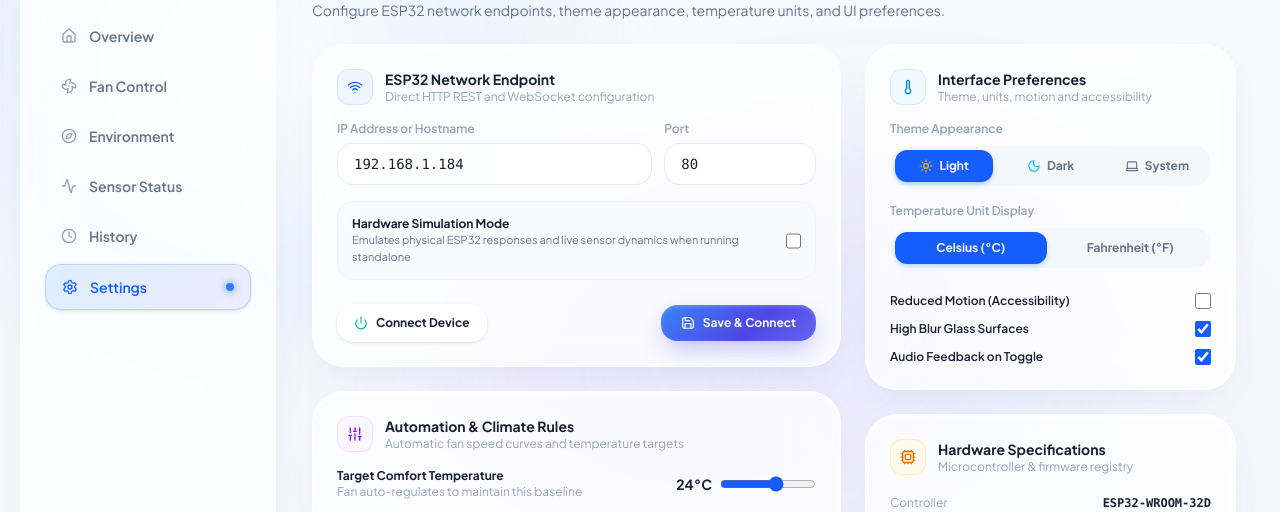
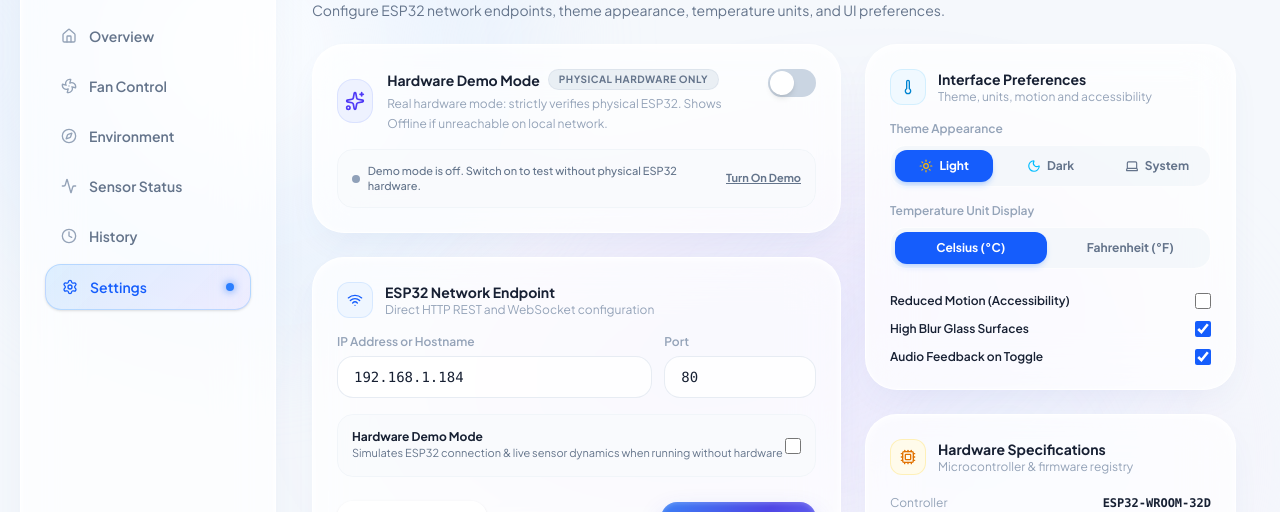
Before and after one commit to sanjayV1405/fann, a React (Vite) app: page / in a window 1280 px wide. Both pictures are taken after a click on the button "Settings". Shown: the part 146-658 px from the top of the page. Built offline with nearby package versions, Linux system fonts and the light colour scheme; no server answers.

Commit message:
Add Hardware Demo Mode toggle in Settings with simulated ESP32 live telemetry

```diff
--- a/src/context/HardwareContext.tsx
+++ b/src/context/HardwareContext.tsx
@@ -37,6 +37,11 @@ interface HardwareContextType {
   themeMode: import('../types').ThemeMode;
   setThemeMode: (mode: import('../types').ThemeMode) => void;
   toggleTheme: () => void;
+
+  // Demo Mode
+  demoMode: boolean;
+  setDemoMode: (enabled: boolean) => Promise<void>;
+  toggleDemoMode: () => Promise<void>;
 
   // Connection
   connectionStatus: ConnectionStatus;
@@ -94,6 +99,7 @@ const defaultSettings: UserSettings = {
   soundEnabled: true,
   highGlassBlur: true,
   simulationMode: false,
+  demoMode: false,
 };
 
 const playSwitchSound = (isDark: boolean) => {
@@ -145,15 +151,25 @@ export const HardwareProvider: React.FC<{ children: React.ReactNode }> = ({ chil
   // Effective Theme ('light' | 'dark')
   const [theme, setTheme] = useState<'light' | 'dark'>('light');
 
-  // Settings (simulationMode is false by default so it never fakes connection)
+  // Demo Mode state
+  const [demoMode, setDemoModeState] = useState<boolean>(() => {
+    try {
+      return localStorage.getItem('airloop_demo_mode') === 'true';
+    } catch {
+      return false;
+    }
+  });
+
+  // Settings
   const [settings, setSettings] = useState<UserSettings>(() => {
     try {
       const saved = localStorage.getItem('airloop_settings');
+      const isDemo = localStorage.getItem('airloop_demo_mode') === 'true';
       if (saved) {
         const parsed = JSON.parse(saved);
-        return { ...defaultSettings, ...parsed, simulationMode: false };
+        return { ...defaultSettings, ...parsed, simulationMode: isDemo, demoMode: isDemo };
       }
-      return defaultSettings;
+      return { ...defaultSettings, simulationMode: isDemo, demoMode: isDemo };
     } catch {
       return defaultSettings;
     }
@@ -266,11 +282,11 @@ export const HardwareProvider: React.FC<{ children: React.ReactNode }> = ({ chil
 
   // Hardware Adapter instance
   const adapter = useMemo<IHardwareAdapter>(() => {
-    if (settings.simulationMode) {
+    if (demoMode || settings.simulationMode) {
       return new SimulatedESP32Adapter();
     }
     return new RealESP32Adapter(settings.esp32Ip, settings.port);
-  }, [settings.simulationMode, settings.esp32Ip, settings.port]);
+  }, [demoMode, settings.simulationMode, settings.esp32Ip, settings.port]);
 
   const showToast = useCallback((message: string, type: ToastState['type'] = 'info', title?: string) => {
     const id = 'toast-' + Date.now() + '-' + Math.random().toString(36).slice(2, 6);
@@ -307,6 +323,71 @@ export const HardwareProvider: React.FC<{ children: React.ReactNode }> = ({ chil
     });
   }, []);
 
+  // Set Demo Mode (simulates ESP32 connection & telemetry)
+  const setDemoMode = useCallback(
+    async (enabled: boolean) => {
+      setDemoModeState(enabled);
+      updateSettings({ demoMode: enabled, simulationMode: enabled });
+      try {
+        localStorage.setItem('airloop_demo_mode', enabled ? 'true' : 'false');
+      } catch {}
+
+      if (enabled) {
+        const sim = new SimulatedESP32Adapter();
+        await sim.connect(settings.esp32Ip, settings.port);
+        setConnectionStatus('connected');
+        const data = await sim.getStatus();
+        setClimateData(data);
+        setPendingSpeed(data.fanSpeed);
+        setPendingMode(data.fanMode);
+        const simSensors = await sim.getSensors();
+        setSensors(simSensors);
+        showToast(
+          'Demo Mode Enabled: Simulating active ESP32 connection & live telemetry.',
+          'success',
+          'Demo Connected'
+        );
+        addEvent({
+          type: 'hardware',
+          severity: 'success',
+          title: 'Demo Mode Enabled',
+          description: 'Simulating connected ESP32 with active sensors.',
+        });
+      } else {
+        const real = new RealESP32Adapter(settings.esp32Ip, settings.port);
+        const isRealConnected = await real.connect(settings.esp32Ip, settings.port);
+        if (isRealConnected) {
+          setConnectionStatus('connected');
+          const data = await real.getStatus();
+          setClimateData(data);
+          setPendingSpeed(data.fanSpeed);
+          setPendingMode(data.fanMode);
+          showToast('Real ESP32 connected.', 'success', 'ESP32 Online');
+        } else {
+          setConnectionStatus('disconnected');
+          setClimateData(initialClimateData);
+          setSensors(initialSensors);
+          showToast(
+            'Demo Mode Disabled: Device is offline (no physical ESP32 detected).',
+            'info',
+            'Real Hardware Mode'
+          );
+        }
+        addEvent({
+          type: 'hardware',
+          severity: 'info',
+          title: 'Demo Mode Disabled',
+          description: 'Reverted to physical hardware connection check.',
+        });
+      }
+    },
+    [settings.esp32Ip, settings.port, updateSettings, showToast, addEvent]
+  );
+
+  const toggleDemoMode = useCallback(async () => {
+    await setDemoMode(!demoMode);
+  }, [demoMode, setDemoMode]);
+
   // Update history data when range changes
   useEffect(() => {
     if (historyRange === '1h') setHistoryData(initial1hTrends);
@@ -314,11 +395,25 @@ export const HardwareProvider: React.FC<{ children: React.ReactNode }> = ({ chil
     else setHistoryData(initial24hTrends);
   }, [historyRange]);
 
-  // Real ESP32 Connection probe on startup
+  // Real ESP32 Connection probe on startup (or simulated if demoMode)
   useEffect(() => {
     let isMounted = true;
     const probe = async () => {
       try {
+        if (demoMode || settings.simulationMode) {
+          const ok = await adapter.connect(settings.esp32Ip, settings.port);
+          if (isMounted && ok) {
+            setConnectionStatus('connected');
+            const data = await adapter.getStatus();
+            setClimateData(data);
+            setPendingSpeed(data.fanSpeed);
+            setPendingMode(data.fanMode);
+            const simSensors = await adapter.getSensors();
+            setSensors(simSensors);
+          }
+          return;
+        }
+
         const ok = await adapter.connect(settings.esp32Ip, settings.port);
         if (isMounted) {
           if (ok) {
@@ -344,9 +439,9 @@ export const HardwareProvider: React.FC<{ children: React.ReactNode }> = ({ chil
     return () => {
       isMounted = false;
     };
-  }, [adapter, settings.esp32Ip, settings.port, showToast]);
+  }, [adapter, demoMode, settings.simulationMode, settings.esp32Ip, settings.port, showToast]);
 
-  // Polling loop - strictly enforces real connectivity
+  // Polling loop - strictly enforces real connectivity unless demoMode
   useEffect(() => {
     if (connectionStatus !== 'connected') return;
 
@@ -358,15 +453,16 @@ export const HardwareProvider: React.FC<{ children: React.ReactNode }> = ({ chil
           fanTargetSpeed: prev.fanTargetSpeed,
         }));
       } catch {
-        // Real ESP32 dropped or is unreachable
-        setConnectionStatus('disconnected');
-        setClimateData(initialClimateData);
-        showToast('Lost connection to ESP32. Status is offline.', 'warning', 'ESP32 Offline');
+        if (!demoMode && !settings.simulationMode) {
+          setConnectionStatus('disconnected');
+          setClimateData(initialClimateData);
+          showToast('Lost connection to ESP32. Status is offline.', 'warning', 'ESP32 Offline');
+        }
       }
     }, settings.pollingIntervalMs);
 
     return () => clearInterval(interval);
-  }, [connectionStatus, adapter, settings.pollingIntervalMs, showToast]);
+  }, [connectionStatus, adapter, demoMode, settings.simulationMode, settings.pollingIntervalMs, showToast]);
 
   // Connect
   const connectDevice = useCallback(
@@ -567,6 +663,9 @@ export const HardwareProvider: React.FC<{ children: React.ReactNode }> = ({ chil
         themeMode,
         setThemeMode,
         toggleTheme,
+        demoMode,
+        setDemoMode,
+        toggleDemoMode,
         connectionStatus,
         isConnecting,
         connectDevice,
--- a/src/pages/SettingsPage.tsx
+++ b/src/pages/SettingsPage.tsx
@@ -11,6 +11,7 @@ import {
   Sun,
   Moon,
   Laptop,
+  Sparkles,
 } from 'lucide-react';
 import { useHardware } from '../context/HardwareContext';
 
@@ -18,6 +19,8 @@ export const SettingsPage: React.FC = () => {
   const {
     settings,
     updateSettings,
+    demoMode,
+    setDemoMode,
     connectionStatus,
     connectDevice,
     disconnectDevice,
@@ -72,6 +75,101 @@ export const SettingsPage: React.FC = () => {
       <div className="grid grid-cols-1 lg:grid-cols-12 gap-6">
         {/* Left Column: ESP32 Connection & IP Configuration */}
         <div className="lg:col-span-7 space-y-6">
+          {/* Hardware Demo Mode Card */}
+          <div
+            className={`rounded-[32px] p-6 select-none glass-card transition-all duration-300 relative overflow-hidden ${
+              demoMode
+                ? 'ring-2 ring-emerald-500/40 border-emerald-500/30'
+                : ''
+            }`}
+            style={{
+              background: 'var(--glass-card-bg)',
+              borderColor: 'var(--glass-card-border)',
+              boxShadow: 'var(--glass-card-shadow)',
+            }}
+          >
+            <div className="flex items-start justify-between gap-4">
+              <div className="flex items-center gap-3.5">
+                <div
+                  className={`w-11 h-11 rounded-2xl flex items-center justify-center border transition-all duration-300 ${
+                    demoMode
+                      ? 'bg-emerald-500/15 text-emerald-500 border-emerald-500/30 shadow-sm shadow-emerald-500/20'
+                      : 'bg-indigo-50 dark:bg-indigo-950/60 text-indigo-600 dark:text-indigo-400 border-indigo-200/50 dark:border-indigo-800/40'
+                  }`}
+                >
+                  <Sparkles className="w-5 h-5" />
+                </div>
+                <div>
+                  <div className="flex items-center gap-2">
+                    <h3 className="text-sm font-bold text-[var(--text-main)]">Hardware Demo Mode</h3>
+                    <span
+                      className={`text-[10px] font-bold px-2.5 py-0.5 rounded-full uppercase tracking-wider transition-colors ${
+                        demoMode
+                          ? 'bg-emerald-500/15 text-emerald-600 dark:text-emerald-400 border border-emerald-500/30'
+                          : 'bg-slate-200/70 dark:bg-slate-800 text-[var(--text-muted)] border border-slate-300/40 dark:border-slate-700'
+                      }`}
+                    >
+                      {demoMode ? 'Simulated Connected' : 'Physical Hardware Only'}
+                    </span>
+                  </div>
+                  <p className="text-xs text-[var(--text-subtle)] mt-1 max-w-md leading-relaxed">
+                    {demoMode
+                      ? 'Simulating an active ESP32 connection with real-time sensor telemetry, speed controls, and 3D fan dynamics.'
+                      : 'Real hardware mode: strictly verifies physical ESP32. Shows Offline if unreachable on local network.'}
+                  </p>
+                </div>
+              </div>
+
+              {/* Smooth Pill Switch Button */}
+              <button
+                type="button"
+                role="switch"
+                aria-checked={demoMode}
+                onClick={() => setDemoMode(!demoMode)}
+                className={`relative inline-flex h-7 w-12 shrink-0 cursor-pointer rounded-full p-0.5 transition-colors duration-300 ease-in-out focus:outline-none ${
+                  demoMode ? 'bg-emerald-500' : 'bg-slate-300 dark:bg-slate-700'
+                }`}
+                title={demoMode ? 'Disable Demo Mode' : 'Enable Demo Mode'}
+              >
+                <span className="sr-only">Toggle Demo Mode</span>
+                <span
+                  className={`pointer-events-none inline-block h-6 w-6 transform rounded-full bg-white shadow-md ring-0 transition duration-300 ease-in-out ${
+                    demoMode ? 'translate-x-5' : 'translate-x-0'
+                  }`}
+                />
+              </button>
+            </div>
+
+            {/* Quick status bar */}
+            <div
+              className={`mt-4 p-3.5 rounded-2xl flex items-center justify-between text-xs transition-colors duration-300 ${
+                demoMode
+                  ? 'bg-emerald-50/70 dark:bg-emerald-950/30 border border-emerald-200/50 dark:border-emerald-800/30 text-emerald-700 dark:text-emerald-300'
+                  : 'bg-slate-50/70 dark:bg-slate-800/50 border border-slate-100 dark:border-slate-700/50 text-[var(--text-muted)]'
+              }`}
+            >
+              <div className="flex items-center gap-2">
+                <span
+                  className={`w-2 h-2 rounded-full ${
+                    demoMode ? 'bg-emerald-500 animate-pulse' : 'bg-slate-400'
+                  }`}
+                />
+                <span className="font-medium text-[11px]">
+                  {demoMode
+                    ? 'ESP32 simulated connection active. All pages and widgets respond in real-time.'
+                    : 'Demo mode is off. Switch on to test without physical ESP32 hardware.'}
+                </span>
+              </div>
+              <button
+                type="button"
+                onClick={() => setDemoMode(!demoMode)}
+                className="text-[11px] font-bold underline cursor-pointer hover:opacity-80 transition-opacity ml-2 shrink-0"
+              >
+                {demoMode ? 'Turn Off' : 'Turn On Demo'}
+              </button>
+            </div>
+          </div>
+
           {/* IP Configuration Card */}
           <div
             className="rounded-[32px] p-6 select-none glass-card"
@@ -121,16 +219,16 @@ export const SettingsPage: React.FC = () => {
               {/* Simulation Mode Switch */}
               <div className="flex items-center justify-between p-3.5 rounded-2xl bg-slate-50/70 dark:bg-slate-800/60 border border-slate-100 dark:border-slate-700/60">
                 <div>
-                  <p className="text-xs font-bold text-[var(--text-main)]">Hardware Simulation Mode</p>
+                  <p className="text-xs font-bold text-[var(--text-main)]">Hardware Demo Mode</p>
                   <p className="text-[11px] text-[var(--text-muted)]">
-                    Emulates physical ESP32 responses and live sensor dynamics when running standalone
+                    Simulates ESP32 connection & live sensor dynamics when running without hardware
                   </p>
                 </div>
                 <input
                   type="checkbox"
-                  checked={settings.simulationMode}
-                  onChange={(e) => updateSettings({ simulationMode: e.target.checked })}
-                  className="w-4 h-4 text-blue-600 rounded cursor-pointer accent-blue-600"
+                  checked={demoMode}
+                  onChange={(e) => setDemoMode(e.target.checked)}
+                  className="w-4 h-4 text-emerald-600 rounded cursor-pointer accent-emerald-600"
                 />
               </div>
 
--- a/src/types/index.ts
+++ b/src/types/index.ts
@@ -72,4 +72,5 @@ export interface UserSettings {
   soundEnabled: boolean;
   highGlassBlur: boolean;
   simulationMode: boolean;
+  demoMode: boolean;
 }
```
